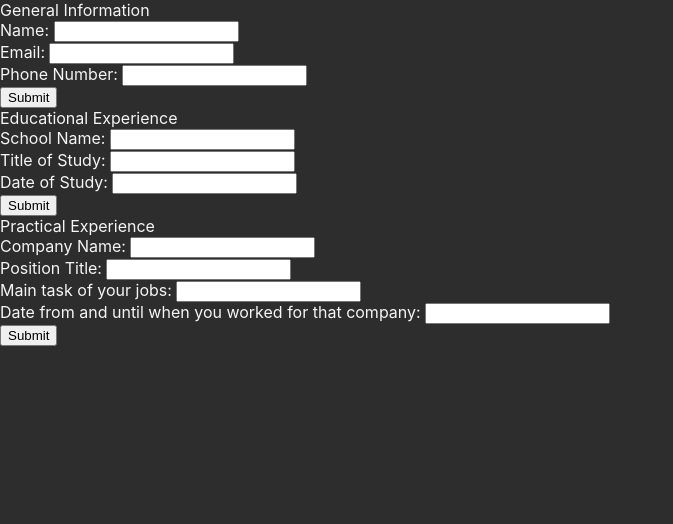
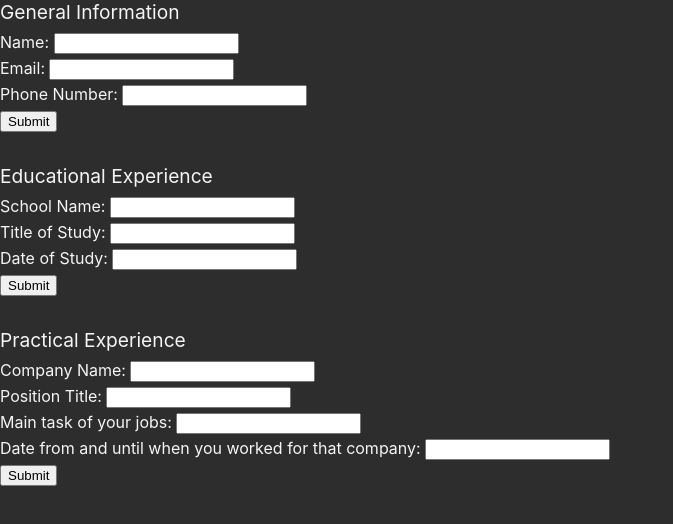
Before and after one commit to man7788/cv-application, a React (Create React App) app: page / in a window 1280 px wide. Shown: the top 524 px of the page, without its empty margins (0-673 px from the left). Built offline with nearby package versions, Linux system fonts and the light colour scheme; the HTML template or start-up script is replaced by a standard one.

Commit message:
Add form styles

```diff
--- a/src/components/Form.js
+++ b/src/components/Form.js
@@ -1,12 +1,14 @@
+import '../styles/Form.css';
+
 const Form = (props) => {
   const { task, onSubmitTask, handleChange } = props;
 
   return (
     <div>
-      <form onSubmit={onSubmitTask}>
+      <form onSubmit={onSubmitTask} className="form">
         {task.map((task) => {
           return (
-            <div key={task.id} id={task.id}>
+            <div key={task.id} id={task.id} className="input">
               <label htmlFor={task.label}>{task.label}: </label>
               <input
                 onChange={handleChange}
--- a/src/components/Section.js
+++ b/src/components/Section.js
@@ -1,4 +1,5 @@
 import React from 'react';
+import '../styles/Section.css';
 import uniqid from 'uniqid';
 import SubSection from './SubSection';
 
@@ -13,7 +14,7 @@ const Section = (props) => {
   console.log(sectionObj);
 
   return (
-    <div>
+    <div className="section">
       <div className="title">{title}</div>
       <SubSection sections={sectionObj} />
     </div>
--- /dev/null
+++ b/src/styles/Form.css
@@ -0,0 +1,7 @@
+.input {
+  margin-bottom: 0.25rem;
+}
+
+/* .form {
+  margin-bottom: 2rem;
+} */
--- /dev/null
+++ b/src/styles/Section.css
@@ -0,0 +1,8 @@
+.section {
+  margin-bottom: 2rem;
+}
+
+.title {
+  font-size: 1.2rem;
+  margin-bottom: 0.5rem;
+}
```
